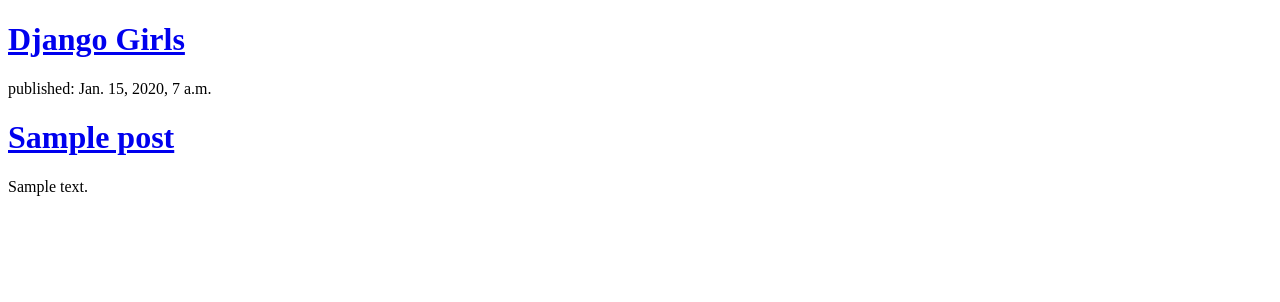
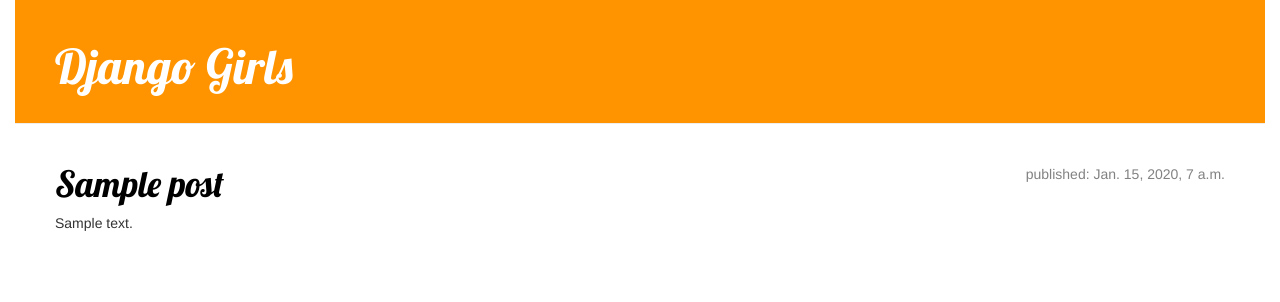
Before and after one commit to Marcio-Souza/my-first-blog-ub, a Django app: template mysite/blog/templates/blog/post_list.html in a window 1280 px wide. Shown: the top 302 px of the page. Run offline with Django 3.2, Linux system fonts and the light colour scheme; the template is opened without the code that fills it: values that come from a table or form of the project are taken from there, others are empty; tables that the repository leaves empty hold one stand-in row (values such as "Sample post"); some libraries are stand-ins or nearby versions.

Commit message:
Adicionando estilo a pagina

```diff
--- /dev/null
+++ b/mysite/blog/static/css/blog.css
@@ -0,0 +1,51 @@
+body{
+    padding-left: 15px;
+    padding-right: 15px;
+}
+.page-header {
+    background-color: #ff9400;
+    margin-top: 0;
+    padding: 20px 20px 20px 40px;
+}
+
+.page-header h1, .page-header h1 a, .page-header h1 a:visited, .page-header h1 a:active {
+    color: #ffffff;
+    font-size: 36pt;
+    text-decoration: none;
+}
+
+.content {
+    margin-left: 40px;
+}
+
+h1, h2, h3, h4 {
+    font-family: 'Lobster', cursive;
+}
+
+.date {
+    float: right;
+    color: #828282;
+}
+
+.save {
+    float: right;
+}
+
+.post-form textarea, .post-form input {
+    width: 100%;
+}
+
+.top-menu, .top-menu:hover, .top-menu:visited {
+    color: #ffffff;
+    float: right;
+    font-size: 26pt;
+    margin-right: 20px;
+}
+
+.post {
+    margin-bottom: 70px;
+}
+
+.post h1 a, .post h1 a:visited {
+    color: #000000;
+}
--- a/mysite/blog/templates/blog/post_list.html
+++ b/mysite/blog/templates/blog/post_list.html
@@ -1,19 +1,33 @@
 <!DOCTYPE html>
+{% load staticfiles %}
 <html lang="en">
 <head>
+	<link rel="stylesheet" href="//maxcdn.bootstrapcdn.com/bootstrap/3.2.0/css/bootstrap.min.css">
+	<link rel="stylesheet" href="//maxcdn.bootstrapcdn.com/bootstrap/3.2.0/css/bootstrap-theme.min.css">
+	<link rel="stylesheet" href="{% static 'css/blog.css'%}">
+	<link href="https://fonts.googleapis.com/css?family=Lobster&subset=latin,latin-ext" rel="stylesheet" type="text/css">
 	<meta charset="UTF-8">
 	<title>Blog Django Girls</title>
 </head>
 <body>
-<div>
+<div class="page-header">
 	<h1><a href="#">Django Girls</a></h1>
 </div>
-{% for post in posts %}
-<div>
-	<p>published: {{ post.published_date }}</p>
-	<h1><a href="#">{{ post.title }}</a></h1>
-	<p>{{ post.text | linebreaksbr }}</p>
-</div>
-{% endfor %}
+<div class="content container">
+	<div class="row">
+		<div class="col-mod-8">
+		{% for post in posts %}
+			<div class="post">
+				<div class="date">
+					<p>published: {{ post.published_date }}</p>
+				</div><!--fim div date-->
+				<h1><a href="#">{{ post.title }}</a></h1>
+				<p>{{ post.text | linebreaksbr }}</p>
+			</div><!--fim div post-->
+		{% endfor %}
+		</div><!--fim div collum-->
+	</div><!--fim div row-->
+</div><!--fim div content-->
+
 </body>
 </html>
```
